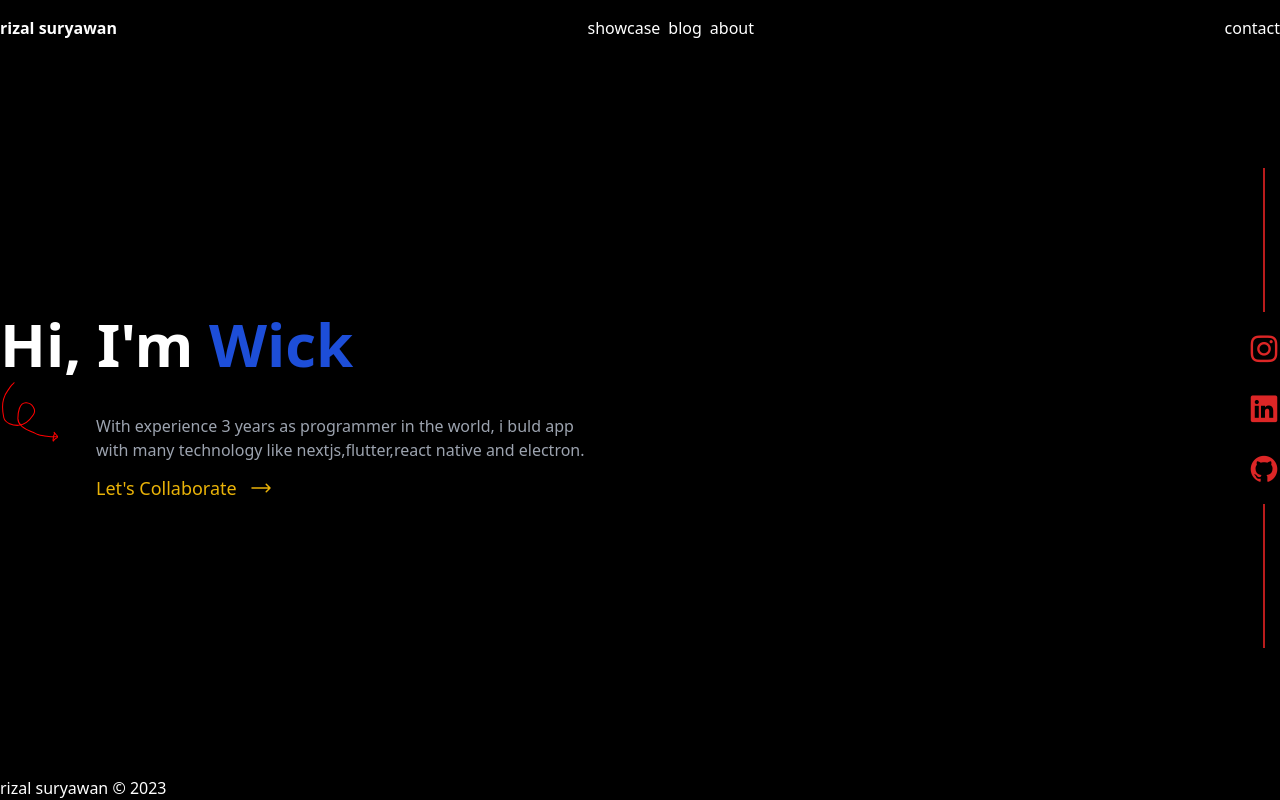
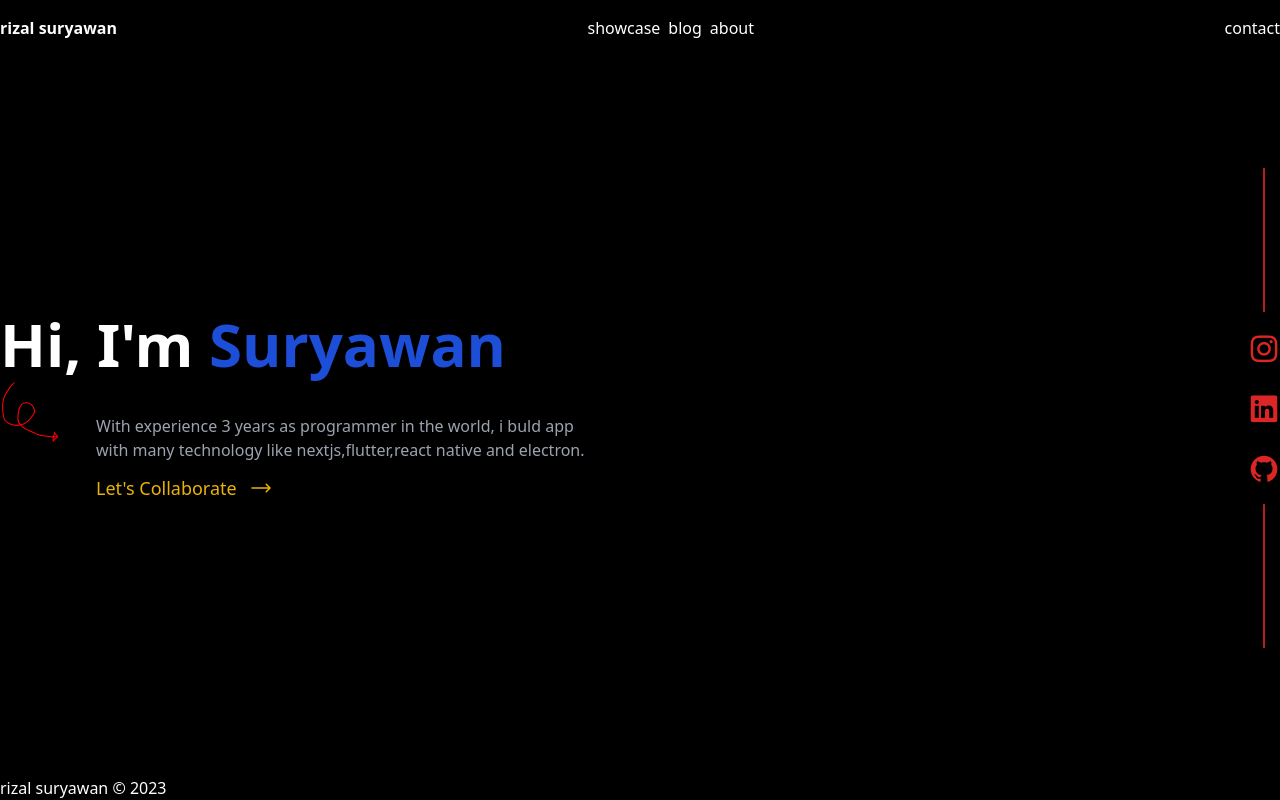
Before and after one commit to Rizaszs/Home, a SvelteKit app: page / in a window 1280 px wide. Built offline with nearby package versions, Linux system fonts and the light colour scheme.

Commit message:
fix: fix route error on $DEV

```diff
--- a/src/components/footer.svelte
+++ b/src/components/footer.svelte
@@ -1,8 +1,7 @@
 <script lang="ts">
-  import { base } from "$app/paths";
-  import * as config from "$lib/config";
+	import * as config from '$lib/config'
 </script>
 
 <footer class="text-white">
-  {config.title} &copy; {new Date().getFullYear()}
+	{config.title} &copy; {new Date().getFullYear()}
 </footer>
--- a/src/lib/config.ts
+++ b/src/lib/config.ts
@@ -1,5 +1,5 @@
 import { dev } from '$app/environment'
 
 export const title = 'rizal suryawan'
-export const description = 'my portfolio website'
-export const url = dev ? 'http://localhost:5173/' : 'https://zalwan.github.io/p/'
+export const description = 'Rizal Suryawan Homepage Portfolio'
+export const url = dev ? 'http://localhost:5173/' : 'https://zalwan.github.io/'
--- a/src/routes/+page.svelte
+++ b/src/routes/+page.svelte
@@ -6,7 +6,7 @@
 <section class=" flex h-fit w-full items-center justify-between py-28">
 	<div class="text-white">
 		<h1 class=" mb-2 text-6xl font-bold">
-			Hi, I'm <span class=" text-blue-700">Wick</span>
+			Hi, I'm <span class=" text-blue-700">Suryawan</span>
 		</h1>
 
 		<div class="flex">
@@ -18,7 +18,7 @@
 					With experience 3 years as programmer in the world, i buld app with many technology like
 					nextjs,flutter,react native and electron.
 				</p>
-				<a href="#" class=" mt-3 flex items-center text-lg text-yellow-500">
+				<a id="blank" href="#blank" class=" mt-3 flex items-center text-lg text-yellow-500">
 					<p class=" mr-3 capitalize">Let's collaborate</p>
 					<svg
 						xmlns="http://www.w3.org/2000/svg"
--- a/svelte.config.js
+++ b/svelte.config.js
@@ -6,7 +6,7 @@ const config = {
 	kit: {
 		adapter: adapter(),
 		paths: {
-			base: process.env.NODE_ENV === 'production' ? '/p' : ''
+			base: process.env.NODE_ENV === 'production' ? '' : ''
 		}
 	},
 
```
Also changed, not shown: 1 other file (tests, documents, lock files or other folders).
